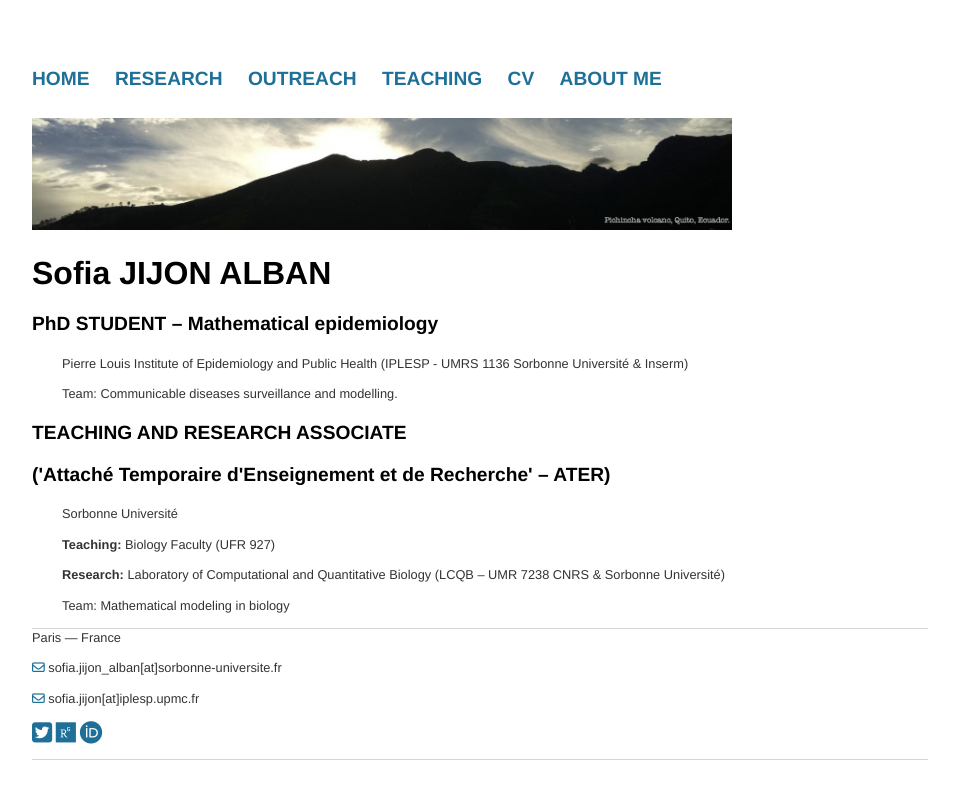
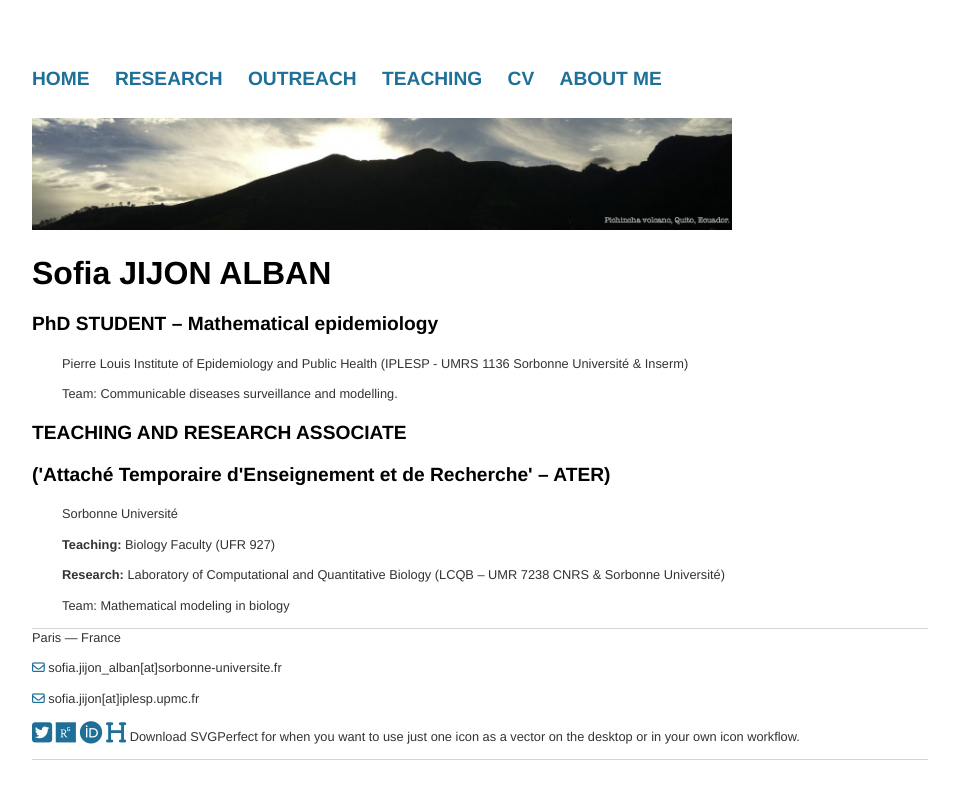
Before and after one commit to sjijon/sjijon.github.io, a Jekyll site: the page built from index.html, in a window 1280 px wide. Shown: the top 799 px of the page, without its empty margins (160-1119 px from the left). Built offline with Jekyll 4.4.1, drawn with Linux system fonts in a browser that asks for light colours; nearby versions of some CDN libraries.

Commit message:
Update index.html

```diff
--- a/index.html
+++ b/index.html
@@ -41,6 +41,9 @@ title: Sofia JIJON
 		<a href="https://twitter.com/Sofia_Jijon" target="_blank"><i class="fab fa-twitter-square" style="font-size: 1.8em"></i></a>
 		<a href="https://www.researchgate.net/profile/Sofia_Jijon" target="_blank"><i class="fab fa-researchgate" style="font-size: 1.8em"></i></a>
 		<a href="https://orcid.org/0000-0002-1292-0512" target="_blank"><i class="fab fa-orcid" style="font-size: 1.8em"></i></a>
+		<a href="https://hal.archives-ouvertes.fr/user" target="_blank"><i class="fas fa-heading" style="font-size: 1.8em"></i></a>
+
+Download SVGPerfect for when you want to use just one icon as a vector on the desktop or in your own icon workflow.
 	</p>
 
 		</div><!-- /.blurb -->
```
